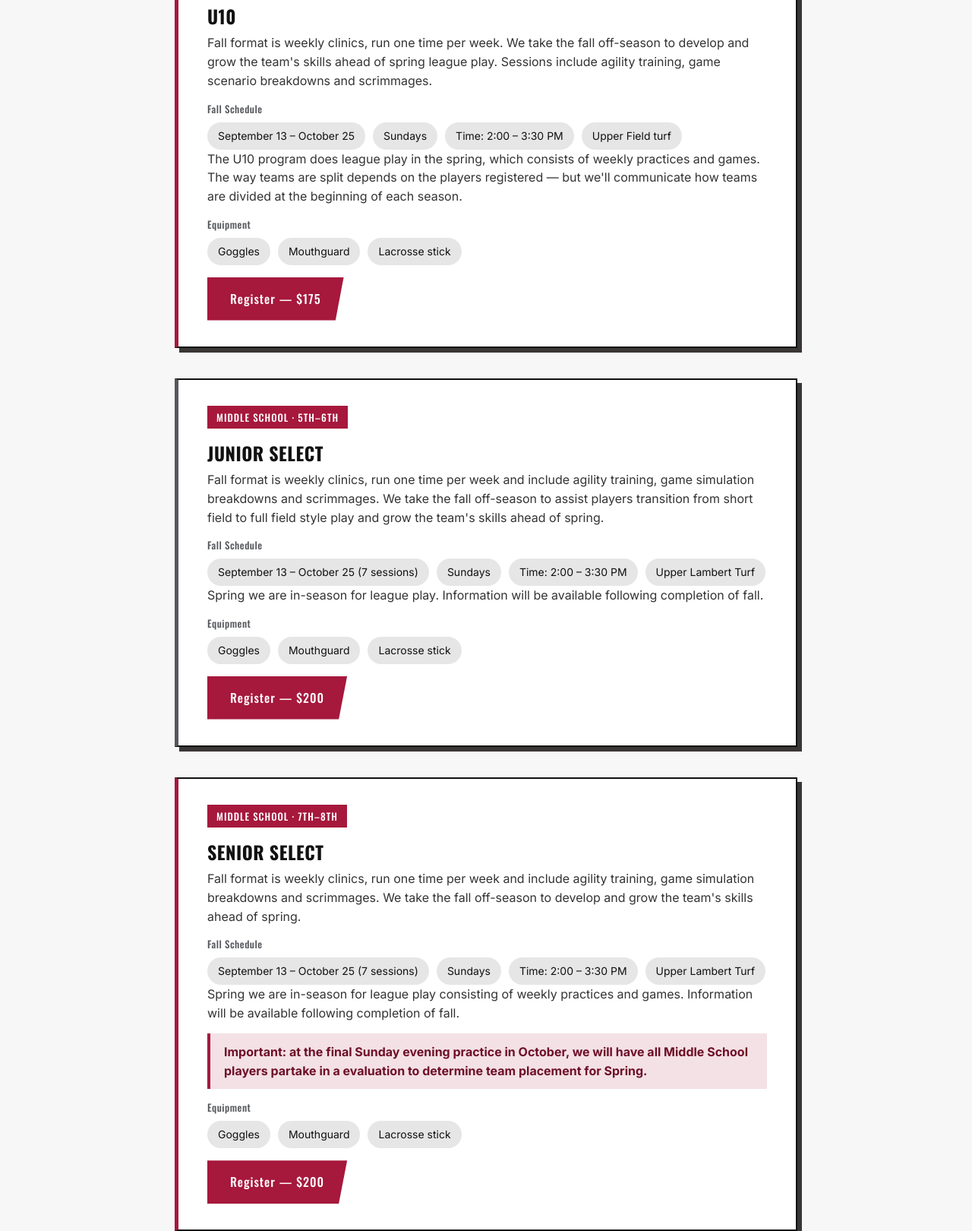
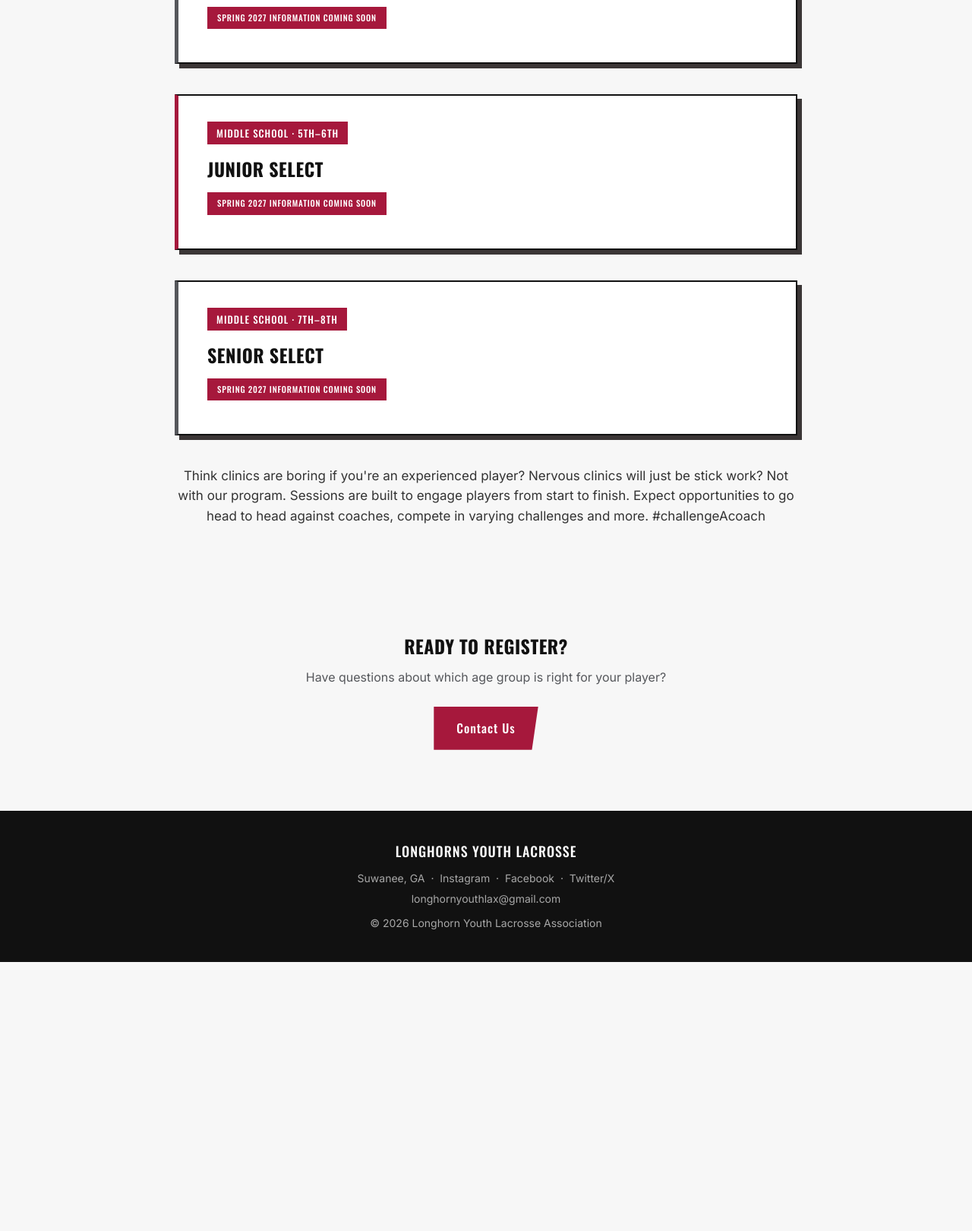
Before and after one commit to schmidtallen-byte/longhorns-youth-lax, a plain HTML site: page girls.html in a window 1280 px wide. Shown: the part 849-2469 px from the top of the page at 76% size. After the commit the page ends 2115 px from the top, so only its background shows below. Drawn offline with nearby package versions, Linux system fonts and the light colour scheme.

Commit message:
Add files via upload

```diff
--- a/girls.html
+++ b/girls.html
@@ -73,75 +73,28 @@
 <section class="age-groups">
   <div class="wrap">
 
-    <div class="notice-box" style="text-align:center;margin:0 auto 28px;font-size:17px;"><b>Spring 2027 Information Coming Soon</b></div>
-
     <div class="age-group">
       <span class="grade">U8 · K–2ND</span>
       <h3>U8</h3>
+      <div class="chip solid" style="margin-top:8px;">SPRING 2027 INFORMATION COMING SOON</div>
     </div>
 
     <div class="age-group">
       <span class="grade">U10 · 3RD–4TH</span>
       <h3>U10</h3>
-      <p>Fall format is weekly clinics, run one time per week. We take the fall off-season to develop and grow the team's skills ahead of spring league play. Sessions include agility training, game scenario breakdowns and scrimmages.</p>
-      <div class="equip-label">Fall Schedule</div>
-      <div class="equip-list">
-        <span>September 13 – October 25</span>
-        <span>Sundays</span>
-        <span>Time: 2:00 – 3:30 PM</span>
-        <span>Upper Field turf</span>
-      </div>
-      <p>The U10 program does league play in the spring, which consists of weekly practices and games. The way teams are split depends on the players registered — but we'll communicate how teams are divided at the beginning of each season.</p>
-      <div class="equip-label" style="margin-top:14px;">Equipment</div>
-      <div class="equip-list">
-        <span>Goggles</span>
-        <span>Mouthguard</span>
-        <span>Lacrosse stick</span>
-      </div>
-      <a href="https://go.teamsnap.com/forms/527573" target="_blank" rel="noopener" class="btn btn-red" style="margin-top:16px;">Register — $175</a>
+      <div class="chip solid" style="margin-top:8px;">SPRING 2027 INFORMATION COMING SOON</div>
     </div>
 
     <div class="age-group">
       <span class="grade">MIDDLE SCHOOL · 5TH–6TH</span>
       <h3>Junior Select</h3>
-      <p>Fall format is weekly clinics, run one time per week and include agility training, game simulation breakdowns and scrimmages. We take the fall off-season to assist players transition from short field to full field style play and grow the team's skills ahead of spring.</p>
-      <div class="equip-label">Fall Schedule</div>
-      <div class="equip-list">
-        <span>September 13 – October 25 (7 sessions)</span>
-        <span>Sundays</span>
-        <span>Time: 2:00 – 3:30 PM</span>
-        <span>Upper Lambert Turf</span>
-      </div>
-      <p>Spring we are in-season for league play. Information will be available following completion of fall.</p>
-      <div class="equip-label">Equipment</div>
-      <div class="equip-list">
-        <span>Goggles</span>
-        <span>Mouthguard</span>
-        <span>Lacrosse stick</span>
-      </div>
-      <a href="https://go.teamsnap.com/forms/527575" target="_blank" rel="noopener" class="btn btn-red" style="margin-top:16px;">Register — $200</a>
+      <div class="chip solid" style="margin-top:8px;">SPRING 2027 INFORMATION COMING SOON</div>
     </div>
 
     <div class="age-group">
       <span class="grade">MIDDLE SCHOOL · 7TH–8TH</span>
       <h3>Senior Select</h3>
-      <p>Fall format is weekly clinics, run one time per week and include agility training, game simulation breakdowns and scrimmages. We take the fall off-season to develop and grow the team's skills ahead of spring.</p>
-      <div class="equip-label">Fall Schedule</div>
-      <div class="equip-list">
-        <span>September 13 – October 25 (7 sessions)</span>
-        <span>Sundays</span>
-        <span>Time: 2:00 – 3:30 PM</span>
-        <span>Upper Lambert Turf</span>
-      </div>
-      <p>Spring we are in-season for league play consisting of weekly practices and games. Information will be available following completion of fall.</p>
-      <p style="background:var(--blush);border-left:4px solid var(--red);padding:12px 18px;color:var(--red-dark);font-weight:700;"><b>Important:</b> at the final Sunday evening practice in October, we will have all Middle School players partake in a evaluation to determine team placement for Spring.</p>
-      <div class="equip-label">Equipment</div>
-      <div class="equip-list">
-        <span>Goggles</span>
-        <span>Mouthguard</span>
-        <span>Lacrosse stick</span>
-      </div>
-      <a href="https://go.teamsnap.com/forms/527575" target="_blank" rel="noopener" class="btn btn-red" style="margin-top:16px;">Register — $200</a>
+      <div class="chip solid" style="margin-top:8px;">SPRING 2027 INFORMATION COMING SOON</div>
     </div>
 
     <p style="max-width:820px;margin:0 auto;text-align:center;font-size:17px;color:#333;">Think clinics are boring if you're an experienced player? Nervous clinics will just be stick work? Not with our program. Sessions are built to engage players from start to finish. Expect opportunities to go head to head against coaches, compete in varying challenges and more. #challengeAcoach</p>
```
Also changed, not shown: boys.html (+4 -2 lines).
